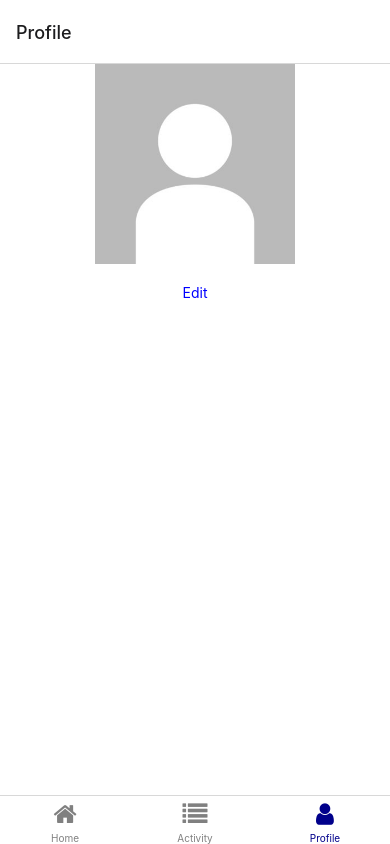
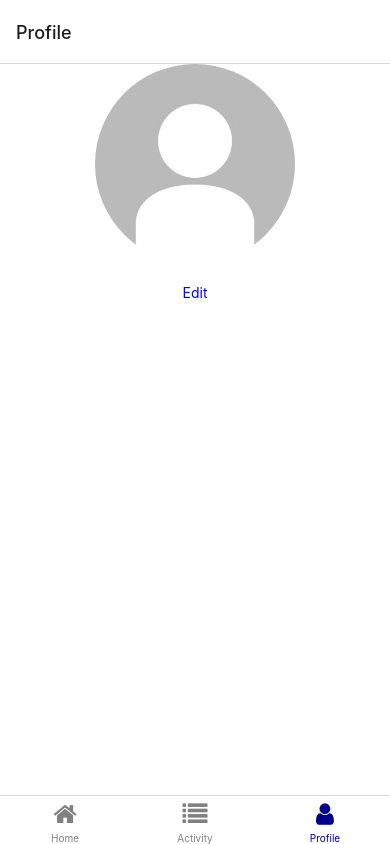
Before and after one commit to PearlynnT/BrainHack-CODE_EXP-2022, a React Native app: screen /Profile in a window 390 px wide. Built offline with nearby package versions, Linux system fonts and the light colour scheme.

Commit message:
Changed border radius of profile picture

```diff
--- a/screens/HomeScreen.js
+++ b/screens/HomeScreen.js
@@ -75,7 +75,6 @@ function CreateActivityScreen() {
         style={styles.input}
         placeholder="Activity Name"
         autoCapitalize="words"
-        autoFocus={true}
         onChangeText={onChangeText}
         underlineColorAndroid="transparent"
         //value={activityName}
--- a/screens/ProfileScreen.js
+++ b/screens/ProfileScreen.js
@@ -27,7 +27,7 @@ export default function ProfileScreen() {
       <View style={styles.container}>
         <Image
           source={{ uri: selectedImage.localUri }}
-          style={{ width: 200, height: 200 }}
+          style={styles.profile}
         />
         <TouchableOpacity onPress={openImagePickerAsync}>
           <Text style={styles.edit}>Edit</Text>
@@ -40,7 +40,7 @@ export default function ProfileScreen() {
     <View style={styles.container}>
       <Image
         source={require("../assets/default-profile-pic.jpeg")}
-        style={{ width: 200, height: 200 }}
+        style={styles.profile}
       />
       <TouchableOpacity onPress={openImagePickerAsync}>
         <Text style={styles.edit}>Edit</Text>
@@ -55,6 +55,14 @@ const styles = StyleSheet.create({
     backgroundColor: "#fff",
     alignItems: "center",
   },
+  profile: {
+    height: 200,
+    width: 200,
+    borderTopLeftRadius: 100,
+    borderTopRightRadius: 100,
+    borderBottomLeftRadius: 100,
+    borderBottomRightRadius: 100,
+  },
   edit: {
     color: "blue",
     marginTop: 20,
```
